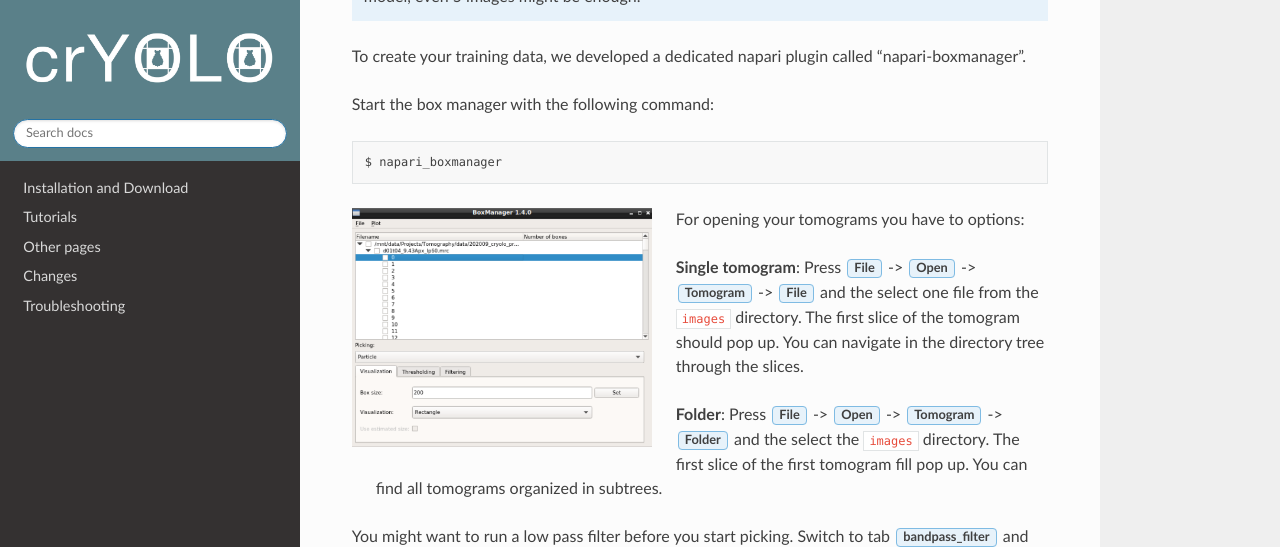
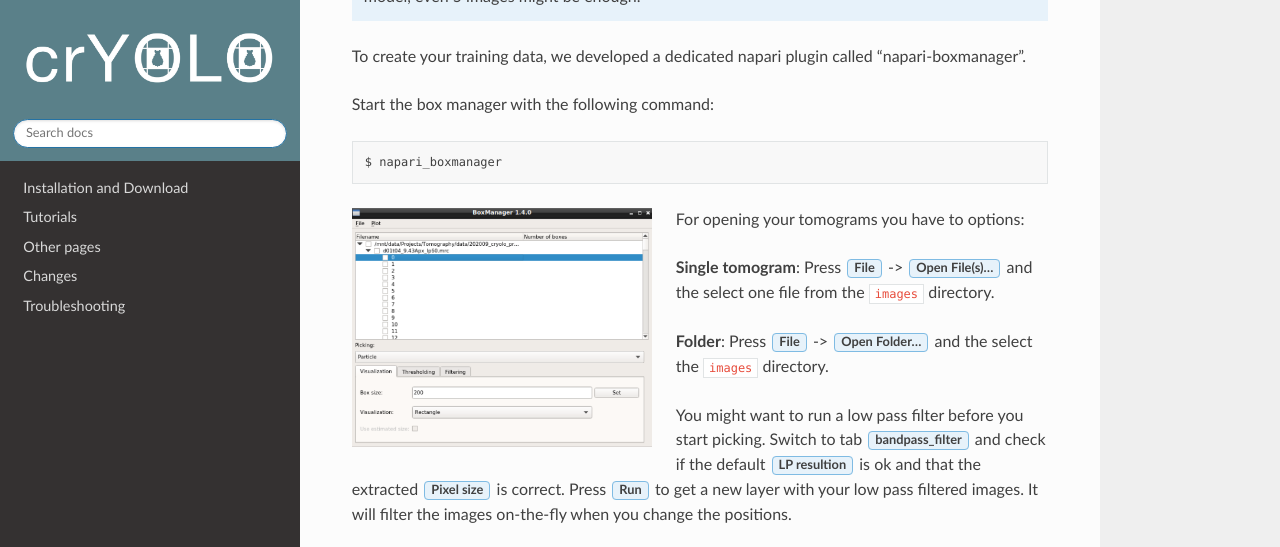
Before and after one commit to MPI-Dortmund/cryolo, a Sphinx documentation site: the page built from source/tutorials/data_preparation_tomo.rst, in a window 1280 px wide and 900 px high, scrolled down 516 px, cut to the strip 0-547 px from the top of the window. Built offline with Sphinx 7.4.7 and the Read the Docs theme 2.0.0, drawn with Linux system fonts in a browser that asks for light colours.

Commit message:
tomo tutorial

```diff
--- a/source/tutorials/data_preparation_tomo.rst
+++ b/source/tutorials/data_preparation_tomo.rst
@@ -6,8 +6,8 @@
 
 For opening your tomograms you have to options:
 
-    * **Single tomogram**: Press :guilabel:`File` -> :guilabel:`Open` -> :guilabel:`Tomogram` -> :guilabel:`File` and the select one file from the :file:`images` directory. The first slice of the tomogram should pop up. You can navigate in the directory tree through the slices.
-    * **Folder**: Press :guilabel:`File` -> :guilabel:`Open` -> :guilabel:`Tomogram` -> :guilabel:`Folder` and the select the :file:`images` directory. The first slice of the first tomogram fill pop up. You can find all tomograms organized in subtrees.
+    * **Single tomogram**: Press :guilabel:`File` -> :guilabel:`Open File(s)...` and the select one file from the :file:`images` directory.
+    * **Folder**: Press :guilabel:`File` -> :guilabel:`Open Folder...` and the select the :file:`images` directory.
 
 .. include:: text_modules/data_prep_filter.rst
 
```
